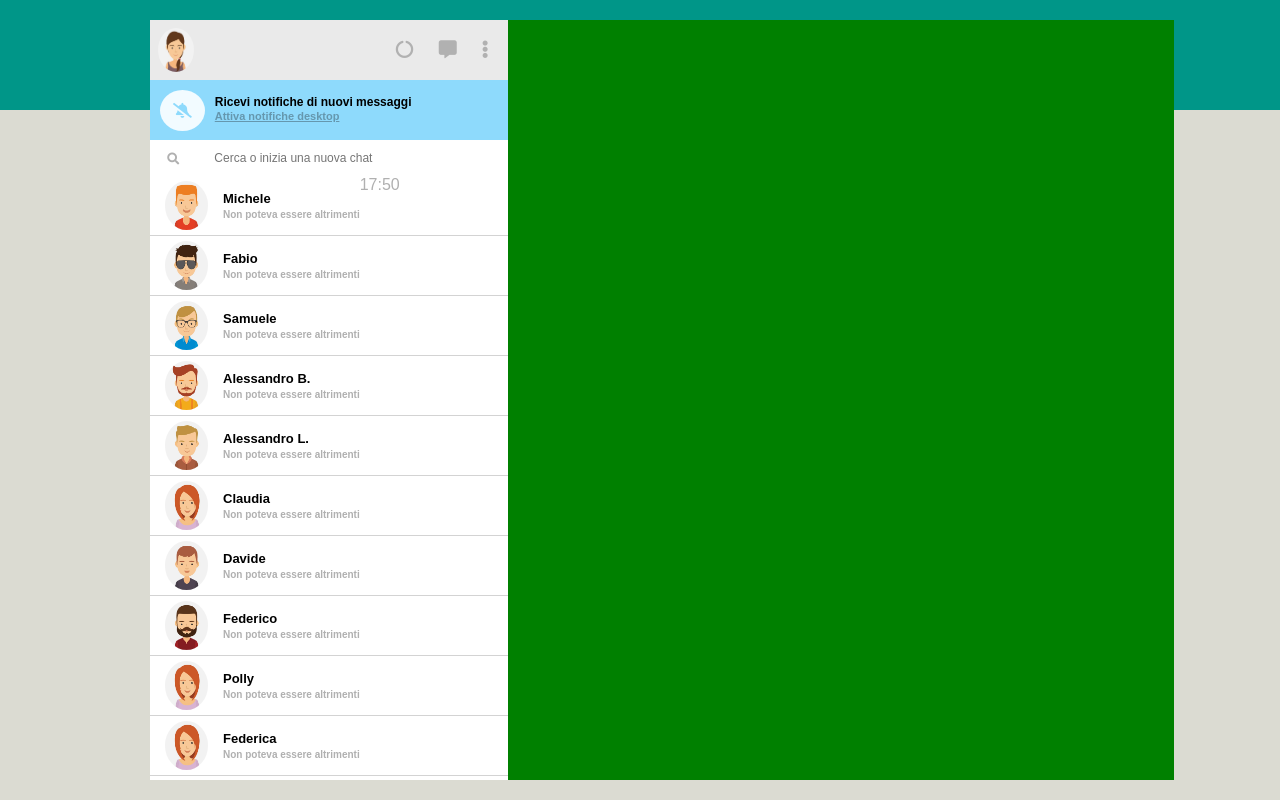
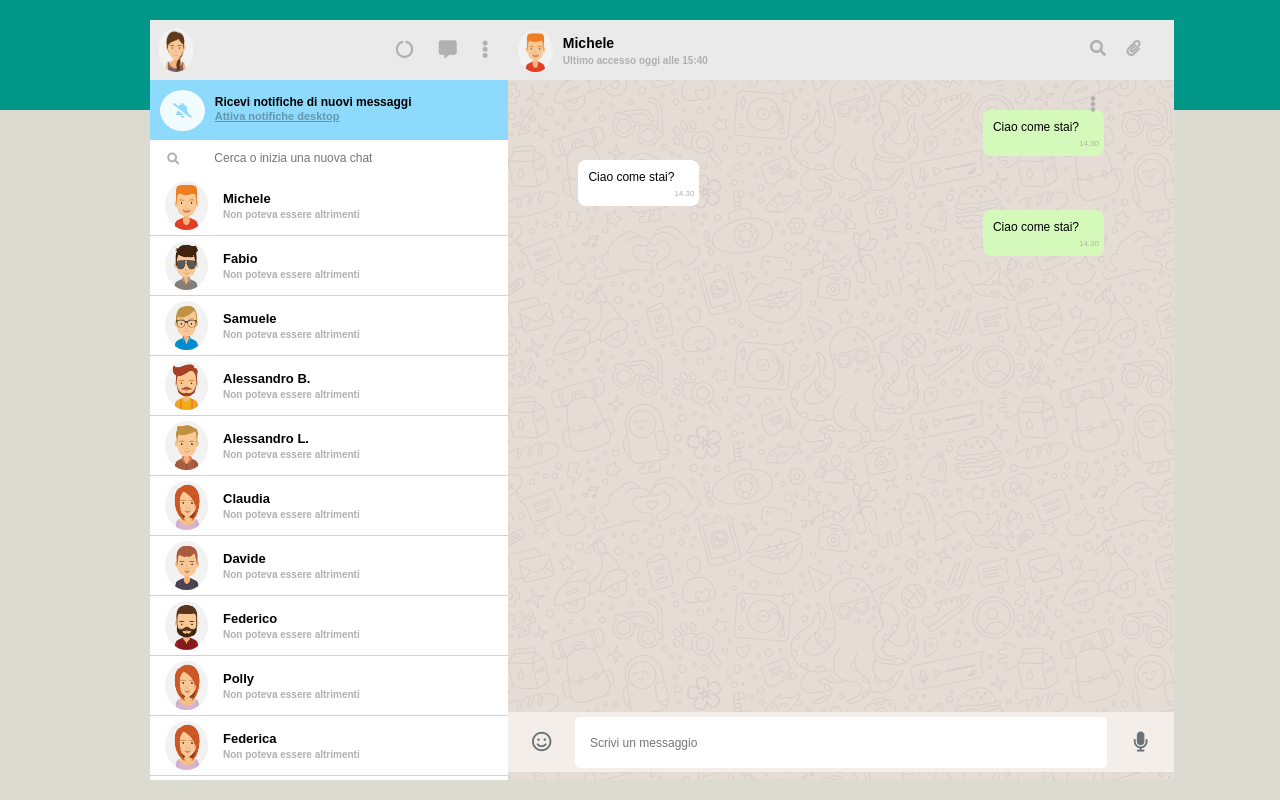
Before and after one commit to FedericaC03/js-html-css-boolzap, a plain HTML site: page index.html in a window 1280 px wide. Drawn offline with nearby package versions, Linux system fonts and the light colour scheme.

Commit message:
css parzialmente completato

```diff
--- a/css/style.css
+++ b/css/style.css
@@ -47,20 +47,19 @@
 .right-side {
   width: 65%;
   height: 100%;
-  background-color: green;
+  background-image: url(../img/mine.jpg);
   float: left;
 }
 
 /* LEFT SIDE PROFILE SECTION  */
 .my-profile {
   height: 60px;
-  background-color: yellow;
   display: flex;
   justify-content: space-between;
   background-color: #EAEAEA;
 }
 
-.my-profile img {
+.my-profile img{
   width: 10%;
   border-radius: 50%;
   margin: 8px;
@@ -132,7 +131,7 @@
 /* LEFT SIDE LIST FRIENDS SECTION  */
 .list-friends {
   overflow-y: scroll;
-  height: calc(100vh - 190px );
+  height: calc(100vh - 193px );
 }
 .friend {
   display: flex;
@@ -160,3 +159,97 @@
 .friend:active {
   background-color: #E9EBEB;
 }
+
+ /* RIGHT SIDE OF THE APP  */
+ /* HEADER */
+ .friend-chat{
+   display: flex;
+   width:87%;
+
+ }
+
+ .friend-chat img {
+   width: 6%;
+   border-radius: 50%;
+   height: 70%;
+   margin: 10px;
+ }
+ .friend-chat p {
+   color:black;
+   margin-top: 15px;
+   font-size: 14px;
+   font-weight: bold;
+ }
+
+ .friend-chat span {
+  font-size: 10px;
+  font-weight: bold;
+ }
+header {
+  display: flex;
+  background-color: #EAEAEA;
+  height: 60px;
+}
+.input-chat i {
+  margin: 8px;
+  line-height: 40px;
+}
+
+/* MAIN */
+main {
+  width: 100%;
+  height: 79vh;
+  overflow-y: scroll;
+}
+.bubble {
+  width: 100%;
+  height: 50px;
+}
+.first {
+  margin-top: 30px;
+}
+.b-green, .b-white {
+  background-color: #D5F9BA;
+  text-align: right;
+  float: right;
+  padding: 10px 25px 8px 10px;
+  border-radius: 8px;
+  color: black;
+  font-size: 12px;
+  margin-right: 70px;
+}
+.b-white {
+  background-color: white;
+  float: left;
+  margin-left: 70px;
+}
+
+main .time {
+  margin-top: 5px;
+  margin-right: -20px;
+  font-size: 8px;
+}
+/* FOOTER */
+footer {
+  width: 100%;
+  height: 60px;
+  background-color: #F3EEEA;
+  display: flex;
+}
+footer input {
+  width: 80%;
+  height: 85%;
+  border: none;
+  border-radius: 5px;
+  margin-top: 5px;
+}
+footer i {
+  width: 10%;
+  text-align: center;
+  margin-top: 20px;
+  font-size: 20px;
+  color: #6B7376;
+}
+footer input::placeholder {
+  padding:15px;
+}
--- a/index.html
+++ b/index.html
@@ -45,40 +45,48 @@
        <div class="friend active">
          <img class="avatar " src="img/avatar_1.jpg" alt="avatar">
          <p>Michele <br> <span>Non poteva essere altrimenti</span> </p>
-         <span>17:50</span>
        </div>
+
        <div class="friend active">
          <img class="avatar " src="img/avatar_2.jpg" alt="avatar">
          <p>Fabio <br> <span>Non poteva essere altrimenti</span> </p>
        </div>
+
        <div class="friend active">
          <img class="avatar " src="img/avatar_3.jpg" alt="avatar">
          <p>Samuele <br> <span>Non poteva essere altrimenti</span> </p>
        </div>
+
        <div class="friend active">
          <img class="avatar " src="img/avatar_4.jpg" alt="avatar">
          <p>Alessandro B. <br> <span>Non poteva essere altrimenti</span> </p>
        </div>
+
        <div class="friend active">
          <img class="avatar " src="img/avatar_5.jpg" alt="avatar">
          <p>Alessandro L. <br> <span>Non poteva essere altrimenti</span> </p>
        </div>
+
        <div class="friend active">
          <img class="avatar " src="img/avatar_6.jpg" alt="avatar">
          <p>Claudia <br> <span>Non poteva essere altrimenti</span> </p>
        </div>
+
        <div class="friend active">
          <img class="avatar " src="img/avatar_7.jpg" alt="avatar">
          <p>Davide <br> <span>Non poteva essere altrimenti</span> </p>
        </div>
+
        <div class="friend active">
          <img class="avatar " src="img/avatar_8.jpg" alt="avatar">
          <p>Federico <br> <span>Non poteva essere altrimenti</span> </p>
        </div>
+
        <div class="friend active">
          <img class="avatar " src="img/avatar_6.jpg" alt="avatar">
          <p>Polly <br> <span>Non poteva essere altrimenti</span> </p>
        </div>
+
        <div class="friend active">
          <img class="avatar " src="img/avatar_6.jpg" alt="avatar">
          <p>Federica <br> <span>Non poteva essere altrimenti</span> </p>
@@ -87,7 +95,46 @@
   </div>
 
   <!-- RIGHT SIDE OF THE APP -->
-  <div class="right-side"></div>
+  <div class="right-side">
+    <!-- HEADER -->
+    <header>
+      <div class="friend-chat">
+        <img class=" " src="img/avatar_1.jpg" alt="avatar">
+        <p>Michele <br> <span>Ultimo accesso oggi alle 15:40</span> </p>
+      </div>
+      <div class="input-chat">
+        <i class="fas fa-search"></i>
+        <i class="fas fa-paperclip"></i>
+        <i class="fas fa-ellipsis-v"></i>
+      </div>
+    </header>
+    <!-- MAIN -->
+    <main>
+       <div class="bubble first clear">
+         <div class="b-green">Ciao come stai?
+           <div class="time">14.30</div>
+         </div>
+       </div>
+       <div class="bubble">
+         <div class="b-white">Ciao come stai?
+           <div class="time">14.30</div>
+         </div>
+
+       </div>
+       <div class="bubble">
+         <div class="b-green">Ciao come stai?
+           <div class="time">14.30</div>
+         </div>
+
+       </div>
+    </main>
+    <!-- FOOTER -->
+    <footer>
+      <i class="far fa-smile"></i>
+      <input type="text" name="" value="" placeholder="Scrivi un messaggio">
+      <i class="fas fa-microphone"></i>
+    </footer>
+  </div>
 
 </div>
 
```
